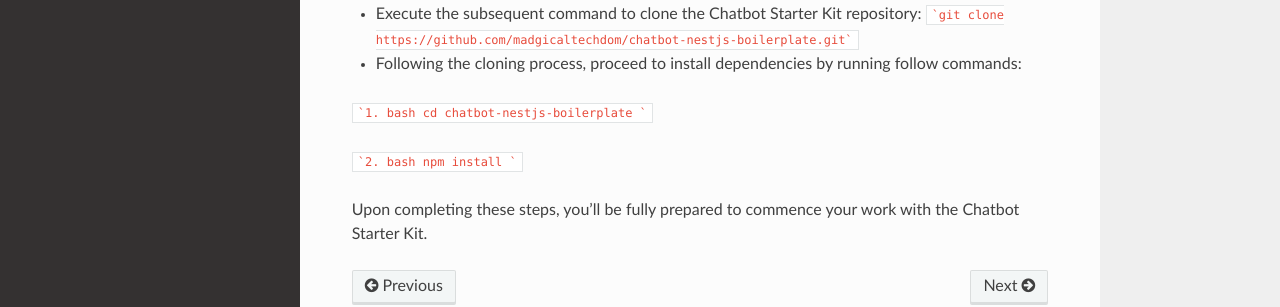
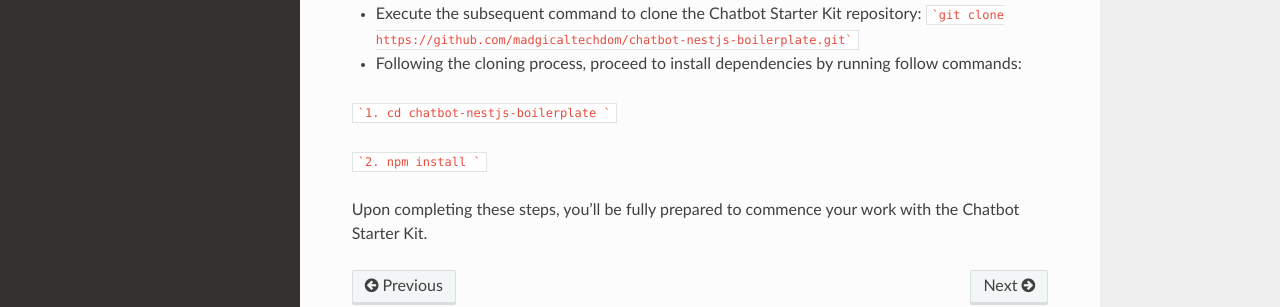
Before and after one commit to Priyanka-sharma181/Chatbot-Development-Guide, a Sphinx documentation site: the page built from docs/source/installation.rst, in a window 1280 px wide and 1073 px high. Shown: the part 638-945 px from the top of the window. Built offline with Sphinx 7.4.7 and the Read the Docs theme 2.0.0, drawn with Linux system fonts in a browser that asks for light colours.

Commit message:
create bot

````diff
--- a/docs/source/installation.rst
+++ b/docs/source/installation.rst
@@ -19,10 +19,10 @@ To initiate the setup of the Chatbot Starter Kit, adhere to these steps:
 - Execute the subsequent command to clone the Chatbot Starter Kit repository: ```git clone https://github.com/madgicaltechdom/chatbot-nestjs-boilerplate.git```
 
 - Following the cloning process, proceed to install dependencies by running follow commands:
-```1. bash cd chatbot-nestjs-boilerplate
+```1. cd chatbot-nestjs-boilerplate
 ```
 
-```2. bash npm install
+```2. npm install
 ```
 
 Upon completing these steps, you'll be fully prepared to commence your work with the Chatbot Starter Kit.
--- a/docs/source/start_bot.rst
+++ b/docs/source/start_bot.rst
@@ -80,5 +80,6 @@ Steps
 
 
 4. Copy the bot link and save it for future reference. The link should resemble this format:
+
 - **https://cgweb.page.link/?link=https%3A%2F%2Fweb.convegenius.ai%3FbotId%3D0216260609726241&apn=ai.convegenius.app**.
 - In the link, the bot ID is structured as **botId%3D0216260609726241**, where the actual ID follows the "3D" prefix. So here the ID is **0216260609726241**.
````
Also changed, not shown: docs/source/deploy.rst (added).
